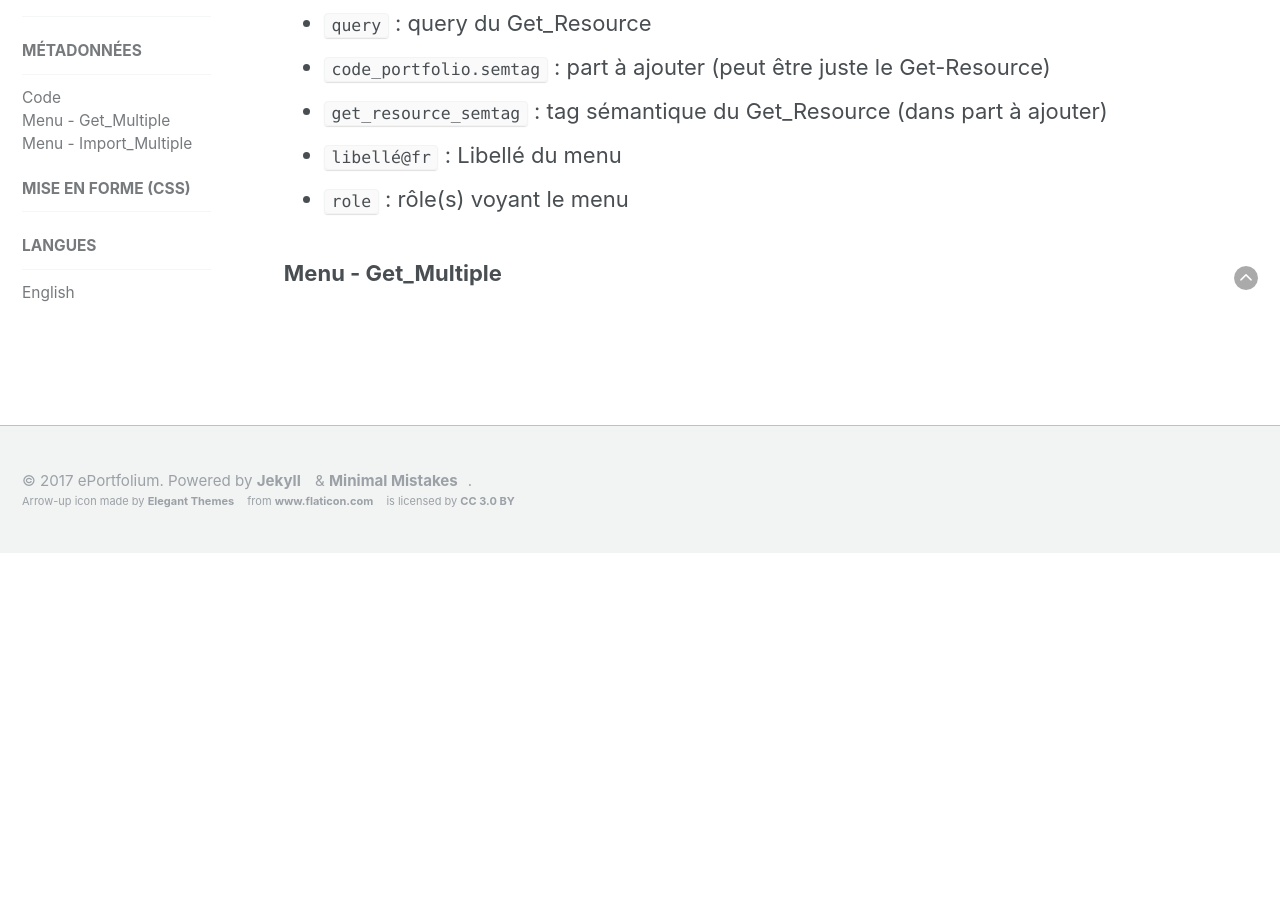
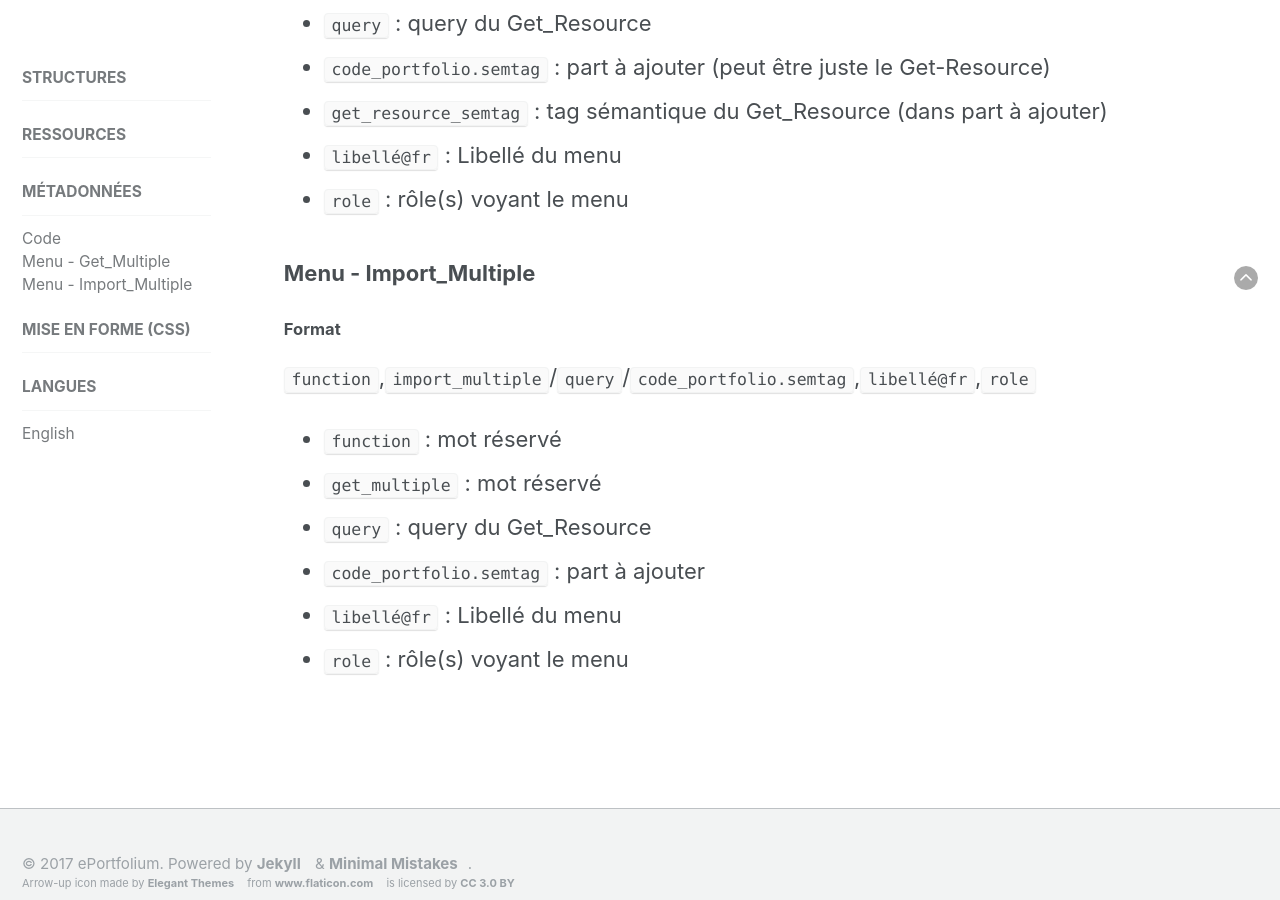
Before and after one commit to karutaproject/karuta-frontend-documentation, a Jekyll site: the page built from _pages/metadata_fr.html, in a window 1280 px wide and 900 px high, scrolled down 917 px. Built offline with Jekyll 4.4.1, drawn with Linux system fonts in a browser that asks for light colours; before the commit the page ends 1470 px from its top, so only the background shows below that.

Commit message:
import_multiple

```diff
--- a/_pages/metadata_fr.html
+++ b/_pages/metadata_fr.html
@@ -36,6 +36,15 @@
 
 <article>
 	<a style='float:right' href='#top'><img src='../assets/img/arrow-up.png'/></a>
-	<h3 id='import_multiple'>Menu - Get_Multiple</h3>
-	<p></p>
+	<h3 id='import_multiple'>Menu - Import_Multiple</h3>
+	<h4>Format</h4>
+	<p><code>function</code>,<code>import_multiple</code>/<code>query</code>/<code>code_portfolio.semtag</code>,<code>libellé@fr</code>,<code>role</code></p>
+	<ul>
+		<li><code>function</code> : mot réservé</li>
+		<li><code>get_multiple</code> : mot réservé</li>
+		<li><code>query</code> : query du Get_Resource</li>
+		<li><code>code_portfolio.semtag</code> : part à ajouter</li>
+		<li><code>libellé@fr</code> : Libellé du menu</li>
+		<li><code>role</code> : rôle(s) voyant le menu</li>
+	</ul>
 </article>
```
